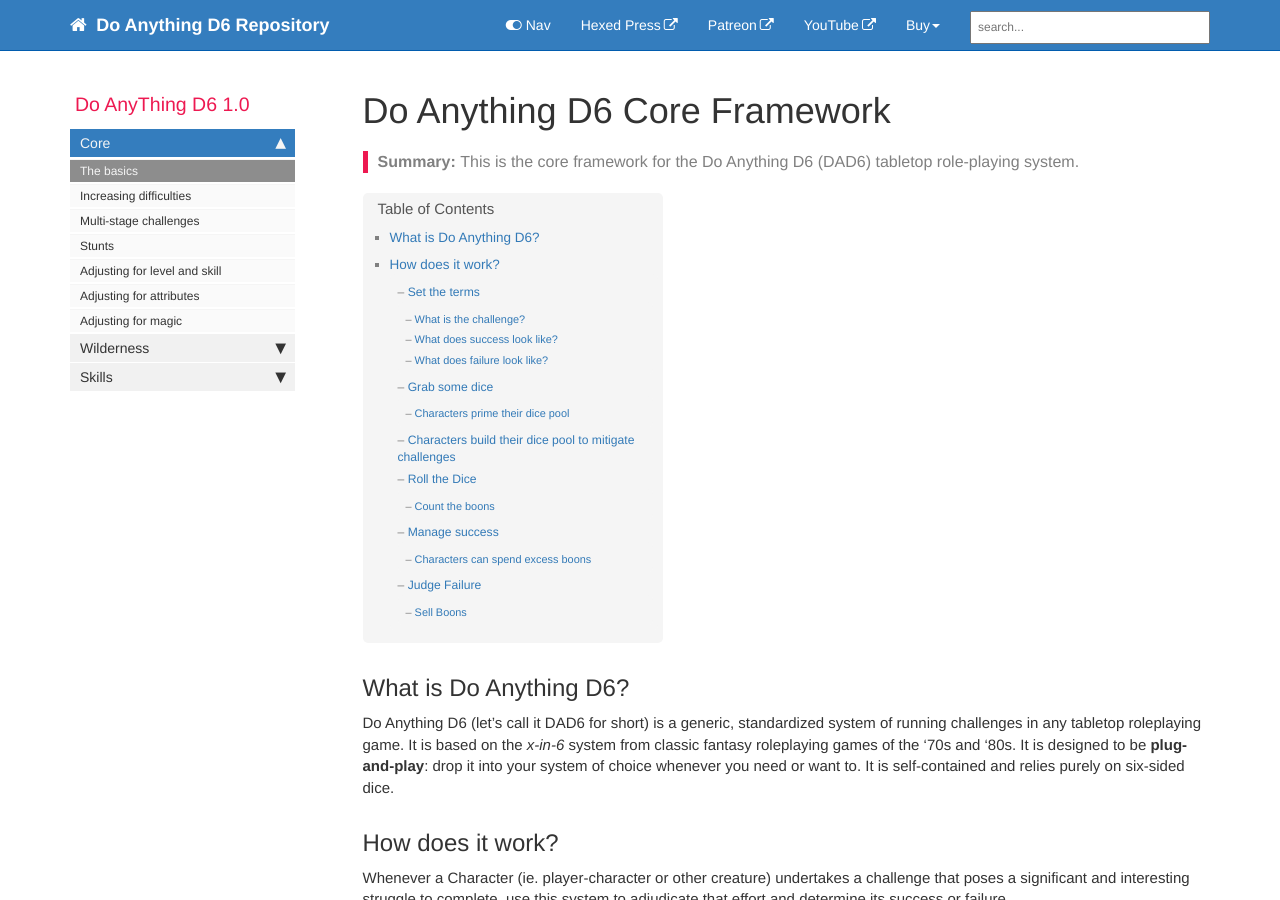
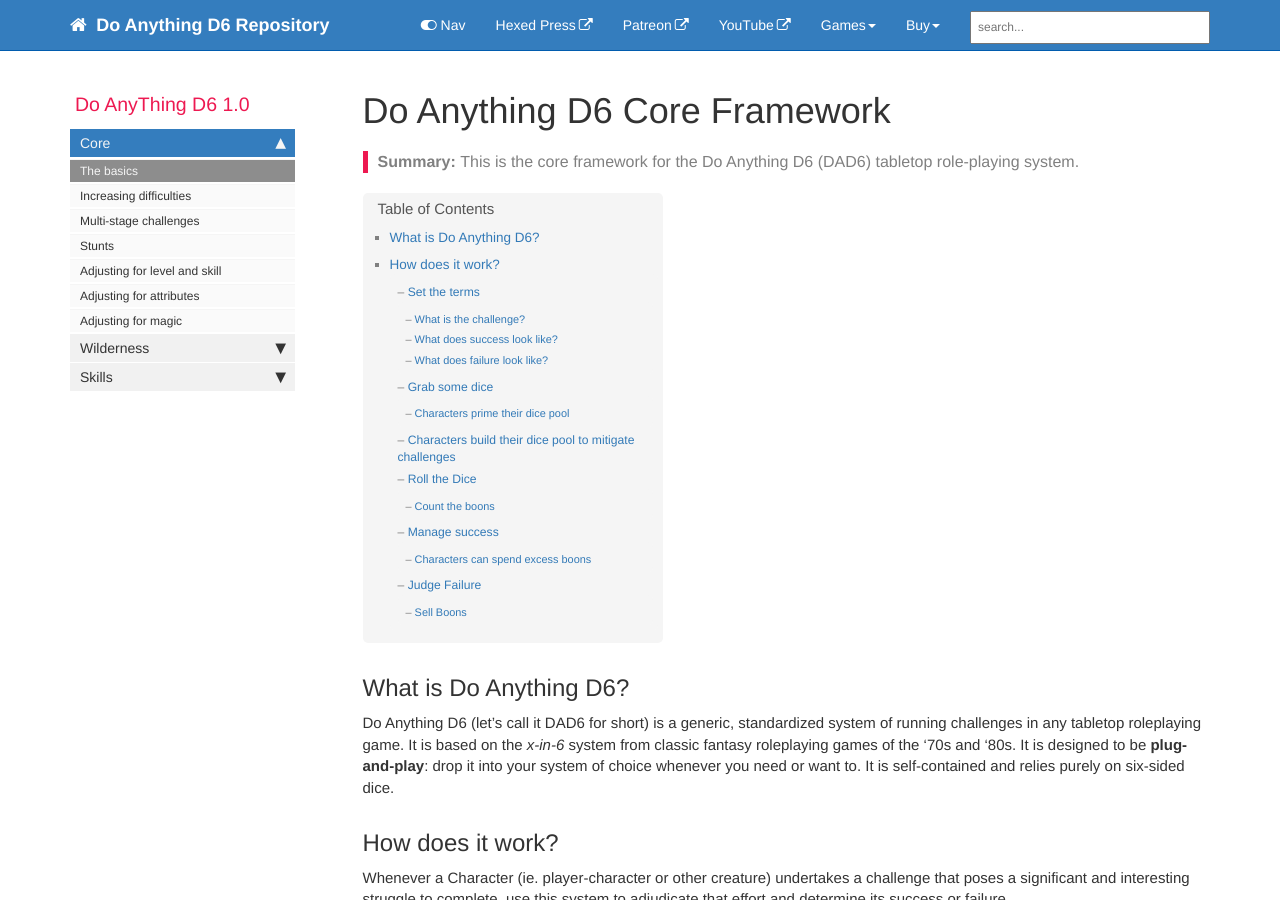
Before and after one commit to HexedPress/dad6, a Jekyll site: the page built from index.md, in a window 1280 px wide and 900 px high. Built offline with Jekyll 4.4.1, drawn with Linux system fonts in a browser that asks for light colours; comment, search, counter and statistics services are not loaded.

Commit message:
Update topnav.yml

```diff
--- a/_data/topnav.yml
+++ b/_data/topnav.yml
@@ -14,6 +14,10 @@ topnav:
 topnav_dropdowns:
 - title: dropdowns
   folders:
+    - title: Games
+      folderitems:
+        - title: Troupe
+          url: /troupe_overview.html
     - title: Buy
       folderitems:
         - title: Itch.io
```
